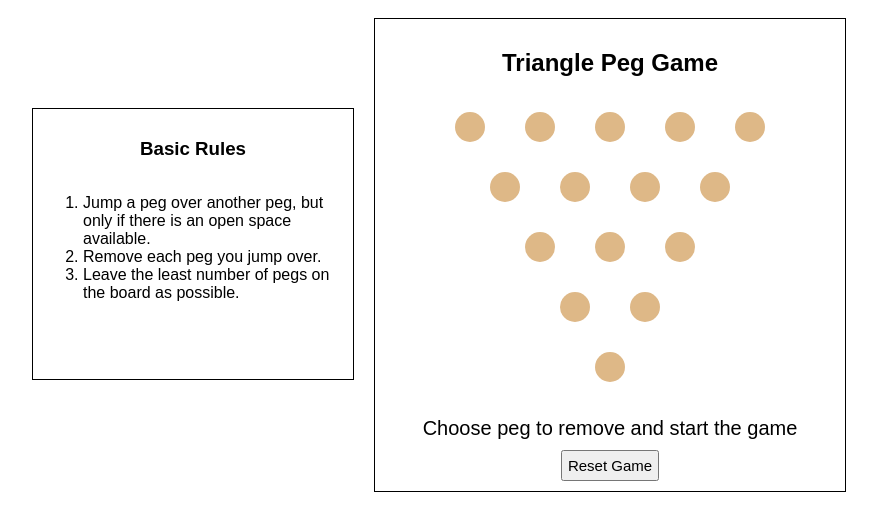
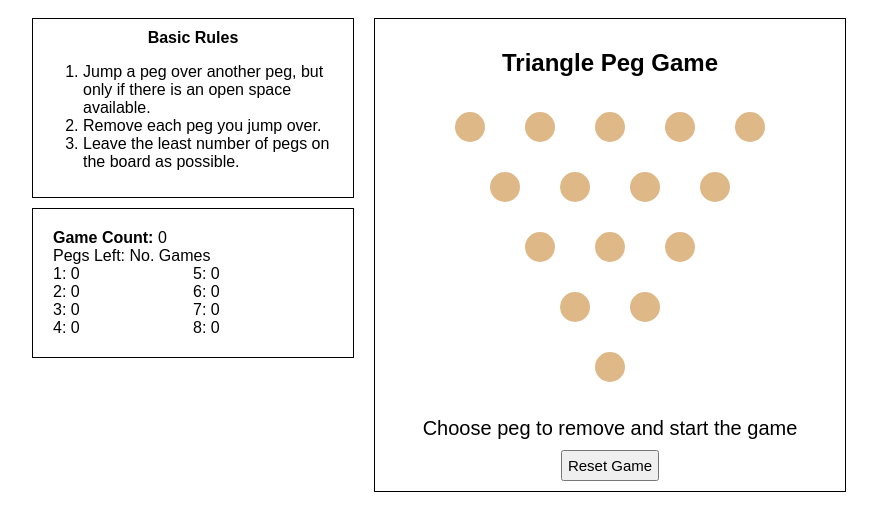
Before and after one commit to ray0h/peg-game, a website with bundled scripts: page src/index.html in a window 1280 px wide. Shown: the whole page, without its empty margins (201-1078 px from the left). Built offline with nearby package versions, Linux system fonts and the light colour scheme.

Commit message:
added container showing basic gamecount/stats - plan to save to localstorage

```diff
--- a/instructions.js
+++ b/src/components/instructions.js
@@ -12,4 +12,12 @@ export const resetBoard = () => {
     button.textContent = "Reset Game"
     createMessage('Choose peg to remove and start the game');
   };
-}
+};
+
+export const addGame = (count, endPegs, epGames) => {
+  let games = document.getElementById('games');
+  let ep = document.getElementById(endPegs+'peg')
+
+  games.textContent = count;
+  ep.textContent = epGames;
+};
--- /dev/null
+++ b/src/components/stats.js
@@ -0,0 +1,14 @@
+class Stats {
+  constructor(gc=0, pegArr=[0,0,0,0,0,0,0,0]) {
+    this.gameCount = gc;
+    this.endPegs = {};
+    pegArr.forEach((el, ind) => {this.endPegs[ind+1] = el});
+
+    this.addGame = (pegCount) => {
+      this.gameCount += 1;
+      this.endPegs[pegCount] += 1;
+    };
+  };
+};
+
+export default Stats;
--- a/index.html
+++ b/src/index.html
@@ -9,18 +9,42 @@
 </head>
 <body>
   <script type="module" src="index.js"></script>
-  <div class="container">
-    <div id="comments">
-      <h3>Basic Rules</h3>
-      <ol>
-        <li>Jump a peg over another peg, but only if there is an open space available.</li>
-        <li>Remove each peg you jump over.</li>
-        <li>Leave the least number of pegs on the board as possible.</li>
-      </ol>
+  <div class="flex-center">
+    <div>
+      <div id="comments" class="flex-column">
+        <strong>Basic Rules</strong>
+        <ol>
+          <li>Jump a peg over another peg, but only if there is an open space available.</li>
+          <li>Remove each peg you jump over.</li>
+          <li>Leave the least number of pegs on the board as possible.</li>
+        </ol>
+      </div>
+      <div id="statistics">
+        <div><strong>Game Count: </strong><span id="games">0</span></div>
+        Pegs Left: No. Games
+        <div class="pegGame">
+          <div class="expand">
+            <ul>
+              <li>1: <span id="1peg">0</span> </li>
+              <li>2: <span id="2peg">0</span></li>
+              <li>3: <span id="3peg">0</span></li>
+              <li>4: <span id="4peg">0</span></li>
+            </ul>
+          </div>
+          <div class="expand">
+            <ul>
+              <li>5: <span id="5peg">0</span></li>
+              <li>6: <span id="6peg">0</span></li>
+              <li>7: <span id="7peg">0</span></li>
+              <li>8: <span id="8peg">0</span></li>
+            </ul>
+          </div>
+        </div>
+      </div>
     </div>
     <div id="game">
       <h2 id="title">Triangle Peg Game</h2>
-      <div id="board">
+      <div id="board" class="flex-column">
         <div class="row first">
           <div class="spot" id="0"></div>
           <div class="spot" id="1"></div>
--- a/index.js
+++ b/src/index.js
@@ -1,8 +1,11 @@
-import { createMessage, resetBoard } from '/instructions.js';
-import Board from './board.js';
+import { createMessage, resetBoard, addGame } from './components/instructions.js';
+import Board from './components/board.js';
+import Stats from './components/stats.js';
 
 // Game flow
 const board = new Board();
+const stat = new Stats();
+
 const game = (e) => {
   let currentPeg = document.querySelector('.chosen') ? document.querySelector('.chosen').id : null;
   if (board.boardFull() && board.isSpot(e.target.id)) {
@@ -29,10 +32,13 @@ const game = (e) => {
   };
 
   // check current status of board
-  if (!board.movesLeft() && !board.boardFull()) {
+  if (!board.movesLeft() && !board.boardFull() && button.textContent !== 'New Game') {
+    // Game is over
     let pegCount = board.pegCount();
     createMessage(`Game Over, ${pegCount} ${pegCount == 1 ? 'peg' : 'pegs'} left`);
     button.textContent = 'New Game';
+    stat.addGame(pegCount);
+    addGame(stat.gameCount, pegCount, stat.endPegs[pegCount]);
   };
 };
 
--- a/style.css
+++ b/src/style.css
@@ -1,5 +1,11 @@
 body {
   font-family: arial;
+}
+
+ul {
+  list-style-type: none;
+  margin: 0;
+  padding: 0;
 }
 
 #title{
@@ -7,14 +13,17 @@ body {
 }
 
 #comments {
-  display: flex;
-  flex-direction: column;
   align-items: center;
   width: 300px;
-  height: 250px;
+  margin: 10px;
   padding: 10px;
-  margin: 100px 10px;
   border: black 1px solid;
+}
+
+#statistics {
+  border: black 1px solid;
+  padding: 20px;
+  margin: 10px;
 }
 
 #game {
@@ -25,8 +34,6 @@ body {
 }
 
 #board {
-  display: flex;
-  flex-direction: column;
   justify-content: center;
   align-items: center;
 }
@@ -48,7 +55,23 @@ body {
   cursor: pointer;
 }
 
-.container {
+.pegGame {
+  display: flex;
+  flex-wrap: nowrap;
+  /* flex-grow: 1; */
+  /* border: 1px black solid; */
+}
+
+.expand {
+  flex-grow: 1;
+}
+
+.flex-column {
+  display: flex;
+  flex-direction: column;
+}
+
+.flex-center {
   display: flex;
   justify-content: center;
 }
```
Also changed, not shown: __tests__/boardTests.js (+1 -1 lines), __tests__/instructionTests.js (+1 -1 lines), __tests__/statTests.js (added, +22 -0 lines), src/components/board.js (renamed from board.js).
